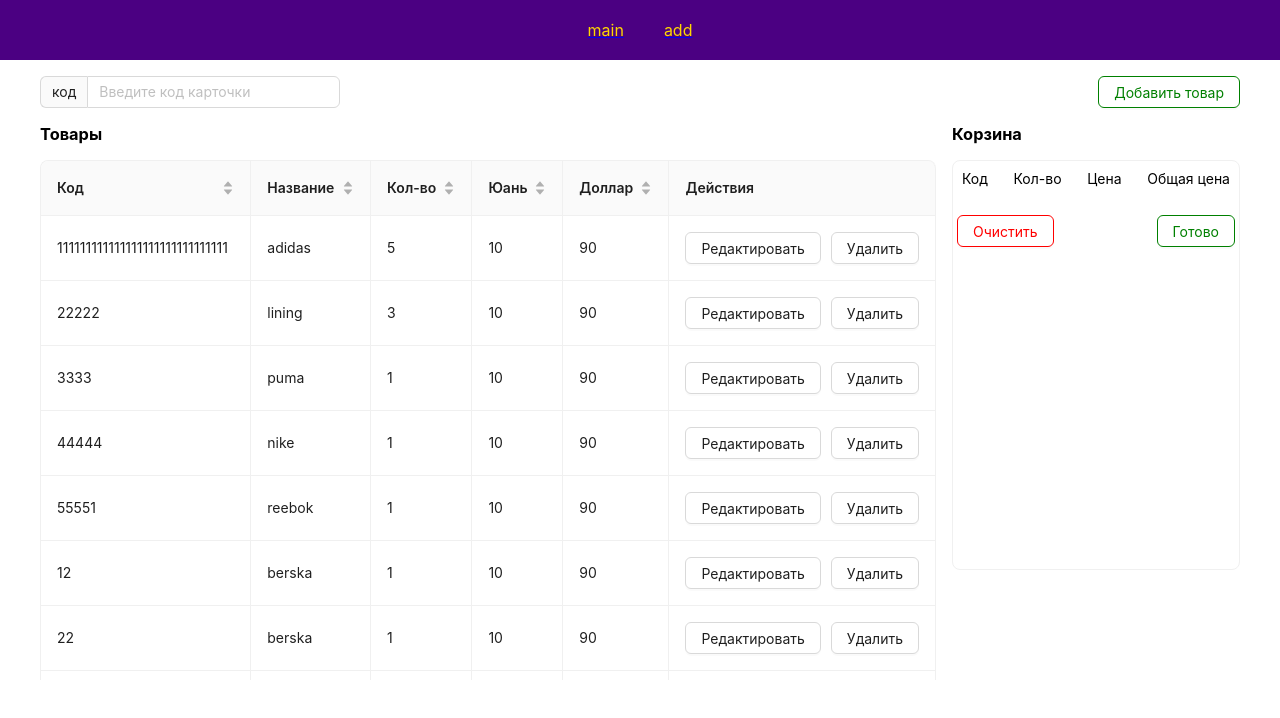
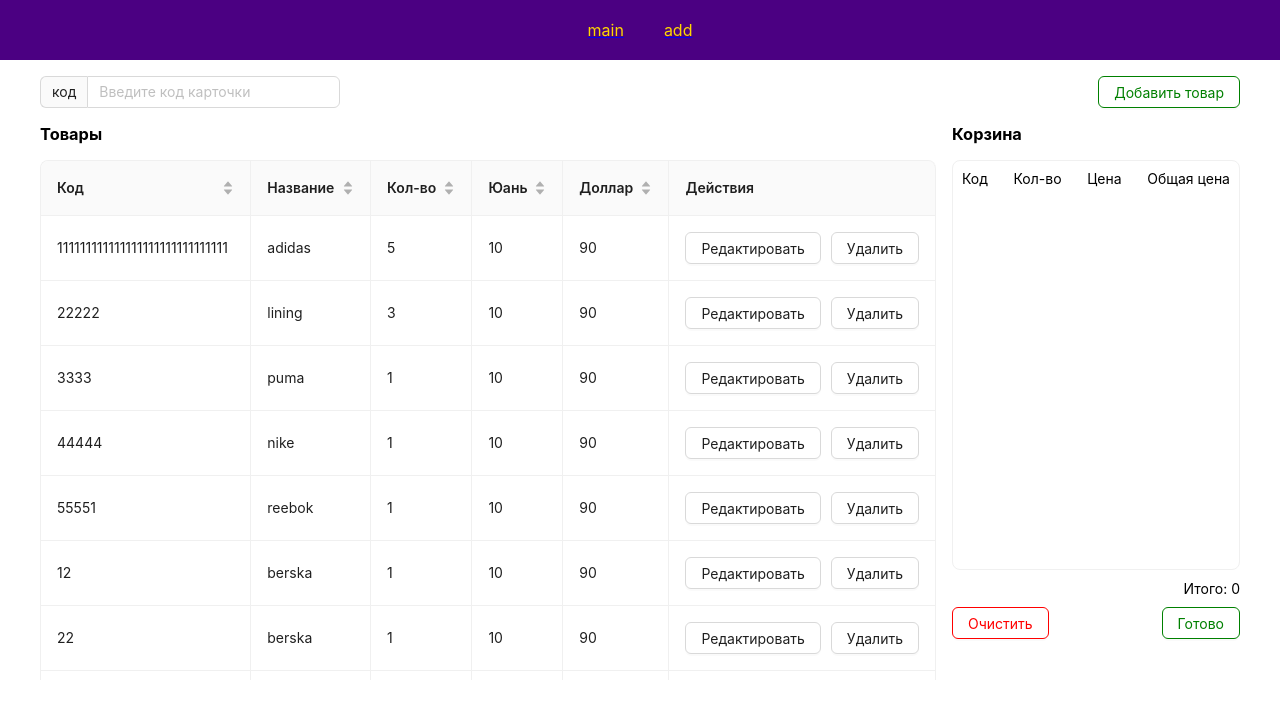
Before and after one commit to dordoistore/dordoi, a React (Create React App) app: page / in a window 1280 px wide. Shown: the top 718 px of the page. Built offline with nearby package versions, Linux system fonts and the light colour scheme.

Commit message:
total function by iska

```diff
--- a/src/components/store/cart.jsx
+++ b/src/components/store/cart.jsx
@@ -1,10 +1,10 @@
 import React, { useState } from "react";
-import { Button, Card, Input } from "antd";
+import {  Card, Input } from "antd";
 import { useSelector } from "react-redux";
 import { ReactComponent as Delete } from "../../assets/icons/delete.svg";
 import "./cart.scss";
 import { useDispatch } from "react-redux";
-import { clearCart, removeFromCart, updateQuantity } from "../../store/actions";
+import {  removeFromCart, updateQuantity } from "../../store/actions";
 
 const Cart = () => {
   const [editingItem, setEditingItem] = useState(null);
@@ -19,9 +19,6 @@ const Cart = () => {
   const handleEditStart = (code, quantity) => {
     setEditingItem(code);
     setEditingValue(quantity);
-  };
-  const handleClearCart = () => {
-    dispatch(clearCart());
   };
   const handleEditEnd = () => {
     // Обновление значения quantity в хранилище
@@ -68,12 +65,6 @@ const Cart = () => {
           <Delete onClick={() => handleDelete(item.code)} />
         </Card>
       ))}
-      <div className="cart_button">
-        <Button onClick={handleClearCart} className="button_clear">
-          Очистить
-        </Button>
-        <Button>Готово</Button>
-      </div>
     </div>
   );
 };
--- a/src/components/store/cart.scss
+++ b/src/components/store/cart.scss
@@ -61,17 +61,4 @@
     -moz-appearance: textfield;
   }
 
-  .cart_button {
-    display: flex;
-    justify-content: space-between;
-    margin-top: 10px;
-    .button_clear {
-      color: red !important;
-      border-color: red !important;
-    }
-    .ant-btn-default {
-      color: green;
-      border-color: green;
-    }
-  }
 }
--- a/src/pages/main.jsx
+++ b/src/pages/main.jsx
@@ -5,11 +5,21 @@ import Cart from "../components/store/cart";
 import "./main.scss";
 
 import { NavLink } from "react-router-dom";
+import {clearCart} from "../store/actions";
+import {useDispatch, useSelector} from "react-redux";
 const Main = () => {
   const [search, setSearch] = useState("");
+    const cartItems = useSelector((state) => state.cart);
+    const dispatch = useDispatch();
+    const totalSum = cartItems?.reduce((total, item) => total + item.quantity * item.usd, 0);
   const handleChange = (e) => {
     setSearch(e.target.value);
   };
+    const handleClearCart = () => {
+        dispatch(clearCart());
+    };
+
+
   return (
     <div className="container main">
       <div className="search">
@@ -29,7 +39,13 @@ const Main = () => {
         <Col span={6} push={18}>
           <h3>Корзина</h3>
           <Cart />
-
+            <div className="total">Итого: {totalSum}</div>
+            <div className="cart_button">
+                <Button onClick={handleClearCart} className="button_clear">
+                    Очистить
+                </Button>
+                <Button>Готово</Button>
+            </div>
         </Col>
         <Col span={18} pull={6}>
           <div
--- a/src/pages/main.scss
+++ b/src/pages/main.scss
@@ -4,6 +4,12 @@
 
   h3 {
     margin: 16px 0;
+  }
+
+  .total {
+    display: flex;
+    justify-content: flex-end;
+    margin-top: 10px;
   }
   .search {
     display: flex;
@@ -15,4 +21,18 @@
       border-color: green;
     }
   }
+
+  .cart_button {
+    display: flex;
+    justify-content: space-between;
+    margin-top: 10px;
+    .button_clear {
+      color: red !important;
+      border-color: red !important;
+    }
+    .ant-btn-default {
+      color: green;
+      border-color: green;
+    }
+  }
 }
```
